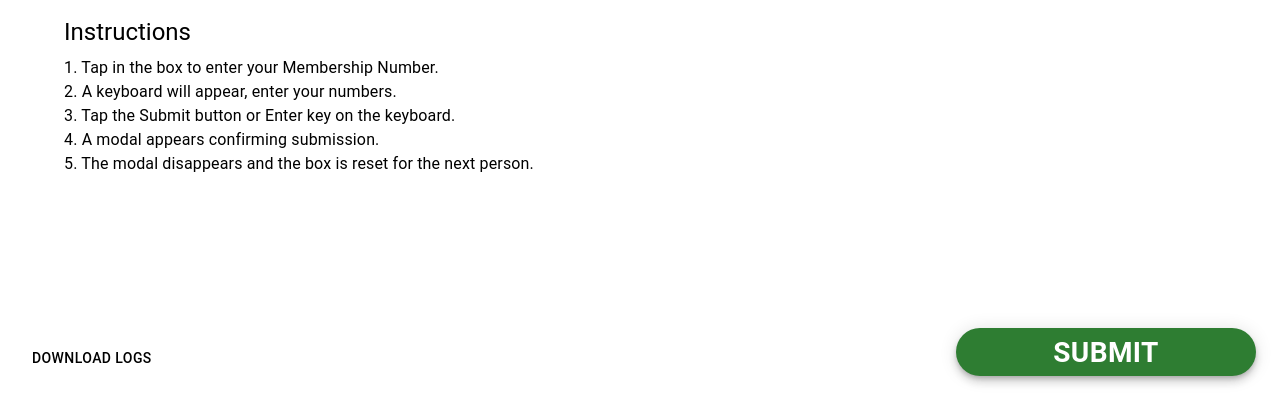
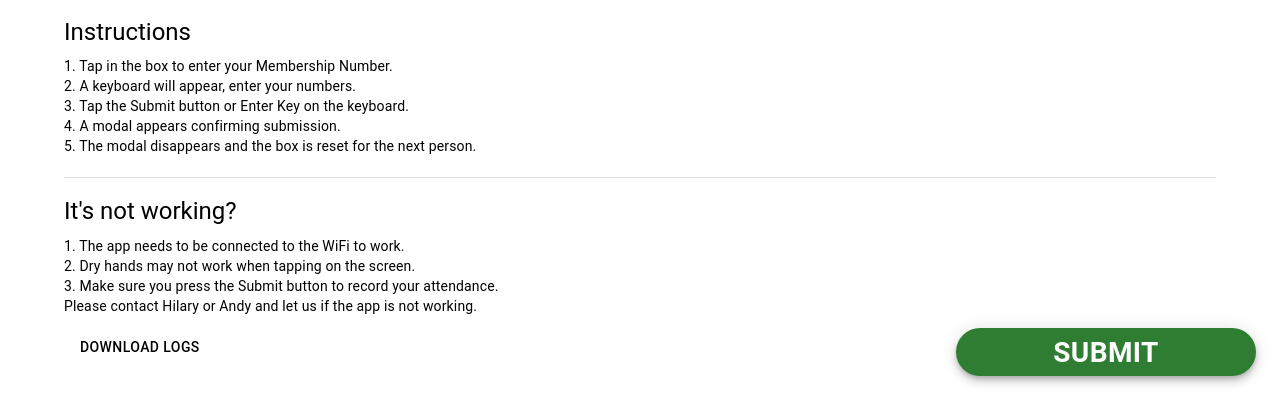
Before and after one commit to johnny555/mascarpone, a React (Create React App) app: page / in a window 1280 px wide. Shown: the part 400-797 px from the top of the page. Built offline with nearby package versions, Linux system fonts and the light colour scheme; no server answers; what @aws-amplify/datastore, aws-amplify would draw is missing.

Commit message:
log button shouldn't float now maybe

```diff
--- a/src/App.js
+++ b/src/App.js
@@ -176,10 +176,10 @@ function App() {
      <Typography variant="h5" gutterBottom>
        Instructions
      </Typography>
-     <Typography variant="body1" gutterBottom>
+     <Typography variant="body2" gutterBottom>
        1. Tap in the box to enter your Membership Number.<br/>
        2. A keyboard will appear, enter your numbers.<br/>
-       3. Tap the Submit button or Enter key on the keyboard.<br/>
+       3. Tap the Submit button or Enter Key on the keyboard.<br/>
        4. A modal appears confirming submission.<br/>
        5. The modal disappears and the box is reset for the next person.<br/>
      </Typography>
@@ -194,21 +194,37 @@ function App() {
       >
         <Box sx={style}>
           <Typography id="modal-modal-title" variant="h4" component="h1">
-            Thankyou. <br/>
+            Thank you. <br/>
             <br/>
-            Tap outside this box to dismiss, or wait 3 seconds.
+            Dismiss - Wait 3 seconds or tap outside this box.
           </Typography>
         </Box>
       </Modal>
     </Container>
 
     <Container>
-       <Button sx={{ width: 'fullwidth',
-       position: 'fixed',
-       bottom: (theme) => theme.spacing(3),
-       left:(theme) => theme.spacing(2)
+    <Divider />
+    </Container>
+    <Divider/>
+
+    <Container sx={{ width: '100%' }}>
+     <Typography variant="h5" gutterBottom>
+       It's not working?
+     </Typography>
+     <Typography variant="body2" gutterBottom>
+       1. The app needs to be connected to the WiFi to work.<br/>
+       2. Dry hands may not work when tapping on the screen.<br/>
+       3. Make sure you press the Submit button to record your attendance.<br/>
+       Please contact Hilary or Andy and let us if the app is not working.<br/>
+     </Typography>
+    </Container>
+
+    <Container>
+       <Button sx={{
+       //position: 'fixed',
+       //bottom: (theme) => theme.spacing(3),
+       //left:(theme) => theme.spacing(2)
        }}
-
             variant="extended"
             onClick={get_attendance_book}>
             Download Logs
@@ -227,7 +243,7 @@ function App() {
 
             variant="extended"
             color = "success"
-            onClick={get_attendance_book}>
+            onClick={save_and_clear}>
             <h1>Submit</h1>
       </Fab>
     </Container>
```
